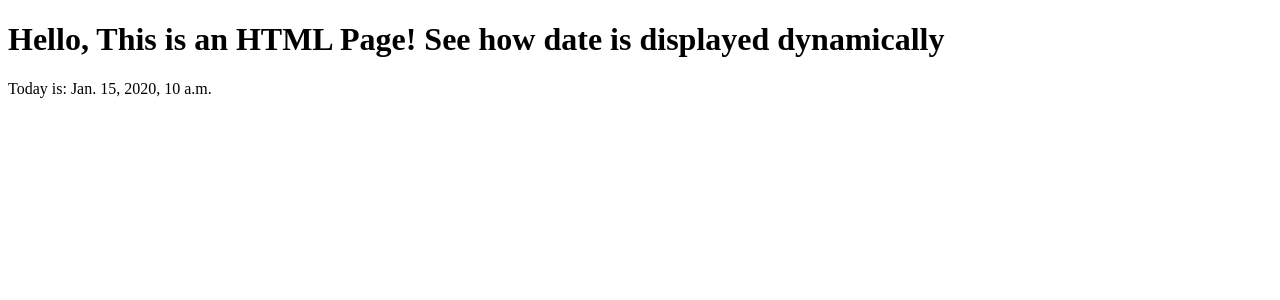
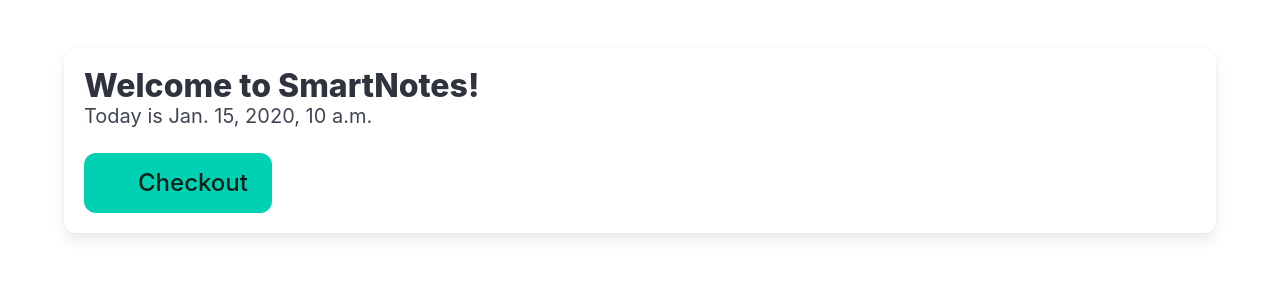
Before and after one commit to PrashantSBasnet/L5_WAT, a Django app: template django/home/templates/home/welcome.html in a window 1280 px wide. Shown: the top 300 px of the page. Run offline with Django 5.2, Linux system fonts and the light colour scheme; the template is opened without the code that fills it: most values are stand-ins (such as "Sample title", 1, 10 or a date in 2020).

Commit message:
feat: setup base structure to every Django template and added bulma

```diff
--- a/django/home/templates/home/welcome.html
+++ b/django/home/templates/home/welcome.html
@@ -1,11 +1,22 @@
-<!DOCTYPE html>
-<html lang="en">
-<head>
-    <meta charset="UTF-8">
-    <title>Welcome</title>
-</head>
-<body>
-<h1>Hello, This is an HTML Page! See how date is displayed dynamically</h1>
-<p>Today is: {{today}} </p>
-</body>
-</html>
+{% extends "base.html" %}
+
+{% block content %}
+
+<div class="section">
+    <div class="container">
+        <div class="box">
+            <h1 class="title">Welcome to SmartNotes!</h1>
+            <p class="subtitle">Today is {{ today }}</p>
+
+            <!-- Checkout button using Bulma -->
+            <a href="/checkout/" class="button is-primary is-large">
+                <span class="icon">
+                    <i class="fas fa-shopping-cart"></i>
+                </span>
+                <span>Checkout</span>
+            </a>
+        </div>
+    </div>
+</div>
+
+{% endblock %}
--- a/django/static/template/base.html
+++ b/django/static/template/base.html
@@ -1,15 +1,9 @@
 {% load static %}
 <html lang="en">
 <head>
-    <title></title>
-     <!-- Bulma CSS -->
-    <link rel="stylesheet" href="https://cdn.jsdelivr.net/npm/bulma@0.9.5/css/bulma.min.css">
-
-    <!-- Font Awesome -->
-    <link rel="stylesheet" href="https://cdnjs.cloudflare.com/ajax/libs/font-awesome/5.15.1/css/all.min.css">
-
-    <!-- Your custom CSS -->
     <link rel="stylesheet" type="text/css" href="{% static 'css/style.css' %}">
+    <link rel="stylesheet" href="https://cdnjs.cloudflare.com/ajax/libs/bulma/1.0.4/css/bulma.min.css" integrity="sha512-yh2RE0wZCVZeysGiqTwDTO/dKelCbS9bP2L94UvOFtl/FKXcNAje3Y2oBg/ZMZ3LS1sicYk4dYVGtDex75fvvA==" crossorigin="anonymous" referrerpolicy="no-referrer" />
+</head>
 <body>
     {% block content %}
     {% endblock %}
```
